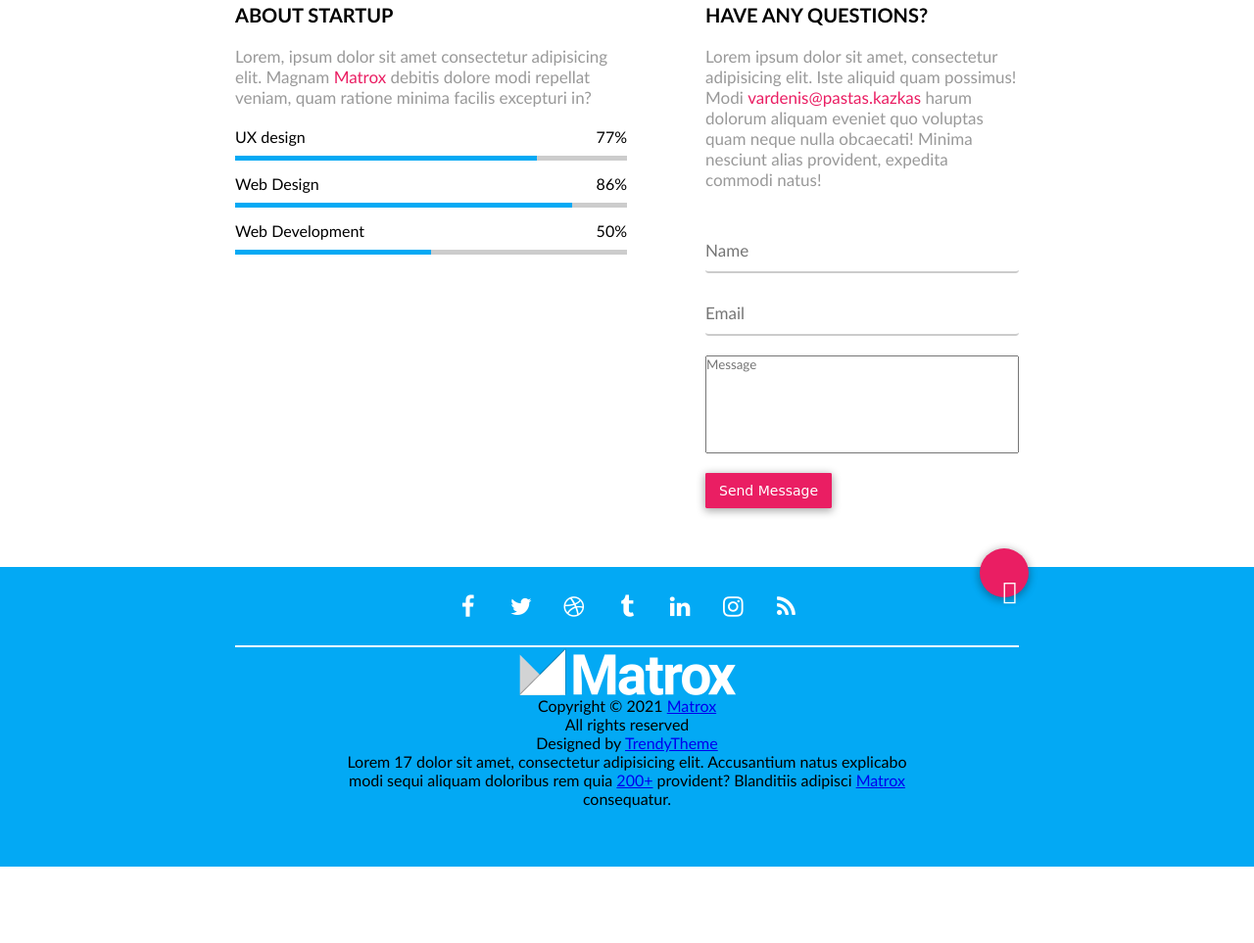
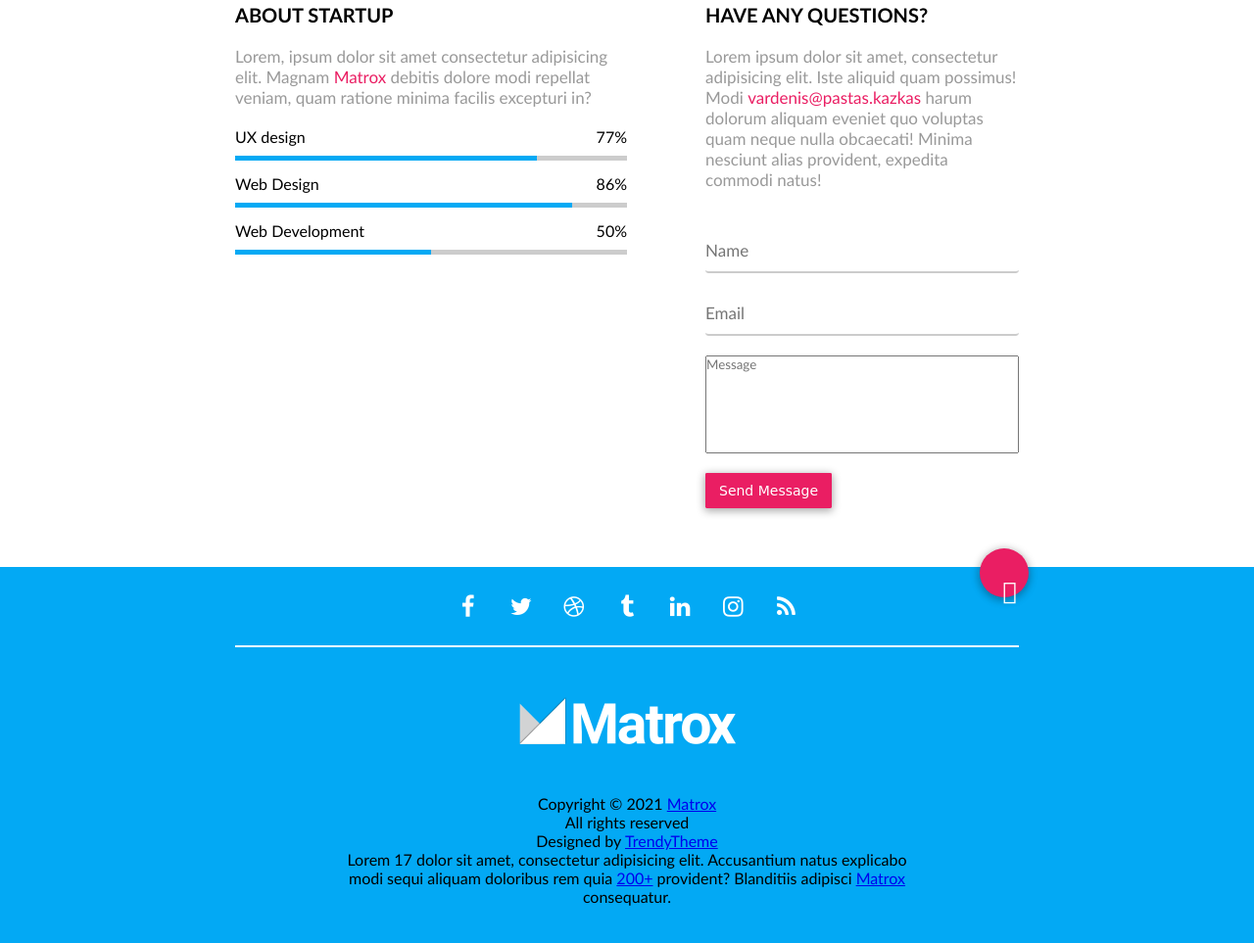
Before and after one commit to ntelio96/6-projektas-coming-soon, a website: page index.html in a window 1280 px wide. Shown: the part 857-1820 px from the top of the page at 98% size. Before the commit the page ends 1742 px from the top, so only its background shows below. Drawn offline with Linux system fonts and the light colour scheme.

Commit message:
footer logo

```diff
--- a/CSS/pages/home.css
+++ b/CSS/pages/home.css
@@ -120,9 +120,10 @@ footer.container {
   color: var(--primary-color);
 }
 
-footer > .logo {
-  height: 50px;
+footer .logo {
+  max-height: 50px;
   width: 100%;
   object-fit: contain;
-  background: red;
+  object-position: top;
+  margin: 50px 0;
 }
```
